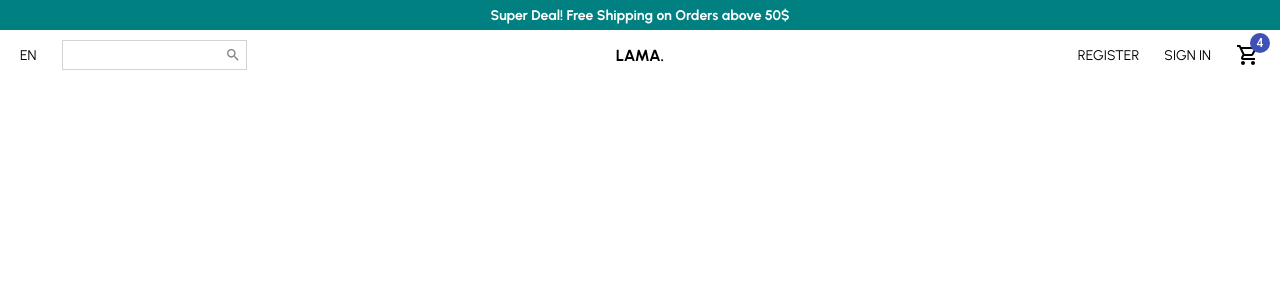
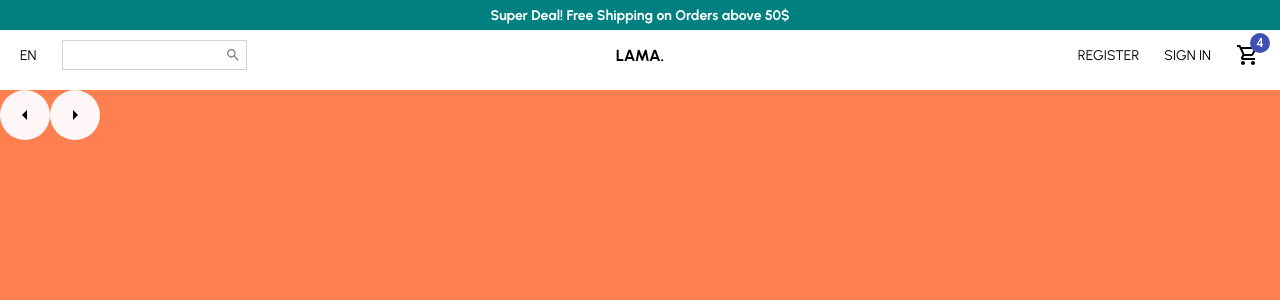
Before and after one commit to i-am-darshil/full-stack-ecommerce-app, a React (Create React App) app: page / in a window 1280 px wide. Shown: the top 300 px of the page. Built offline with nearby package versions, Linux system fonts and the light colour scheme.

Commit message:
Slider-1 : Add base for 2 arrows

```diff
--- /dev/null
+++ b/src/components/Slider.jsx
@@ -0,0 +1,35 @@
+import { ArrowLeftOutlined, ArrowRightOutlined } from '@material-ui/icons'
+import React from 'react'
+import styled from 'styled-components'
+
+const Container = styled.div`
+  width: 100%;
+  height: 100vh;
+  display: flex;
+  background-color: coral;
+`
+
+const Arrow = styled.div`
+  width: 50px;
+  height: 50px;
+  background-color: #fff7f7;
+  border-radius: 50%;
+  display: flex;
+  align-items: center;
+  justify-content: center;
+`
+
+const Slider = () => {
+  return (
+    <Container>
+      <Arrow>
+        <ArrowLeftOutlined/>
+      </Arrow>
+      <Arrow>
+        <ArrowRightOutlined/>
+      </Arrow>
+    </Container>
+  )
+}
+
+export default Slider
--- a/src/pages/Home.jsx
+++ b/src/pages/Home.jsx
@@ -1,12 +1,14 @@
 import React from 'react'
 import Announcement from '../components/Announcement'
 import Navbar from '../components/Navbar'
+import Slider from '../components/Slider'
 
 const Home = () => {
   return (
     <div>
       <Announcement/>
       <Navbar/>
+      <Slider/>
     </div>
   )
 }
```
